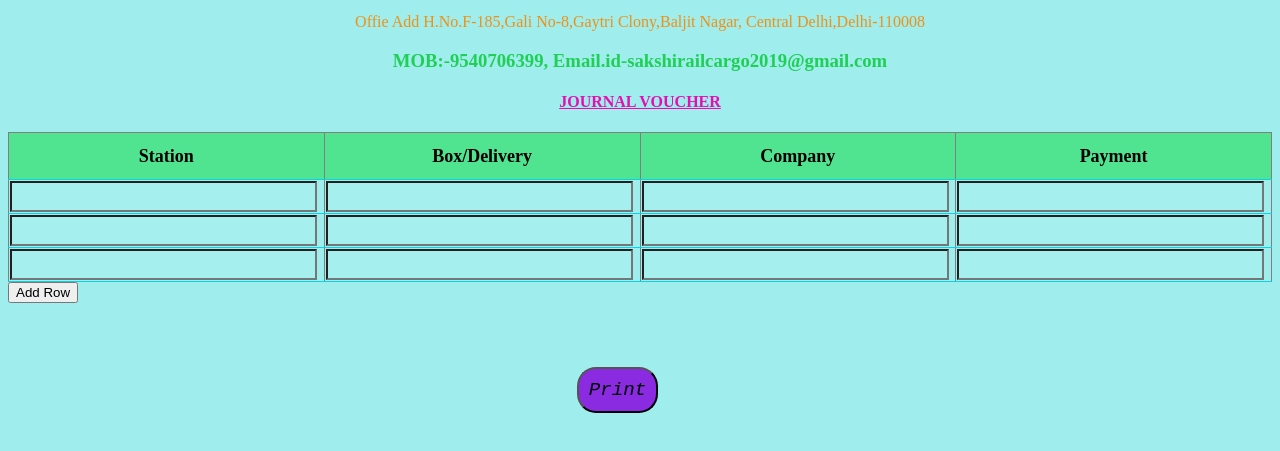
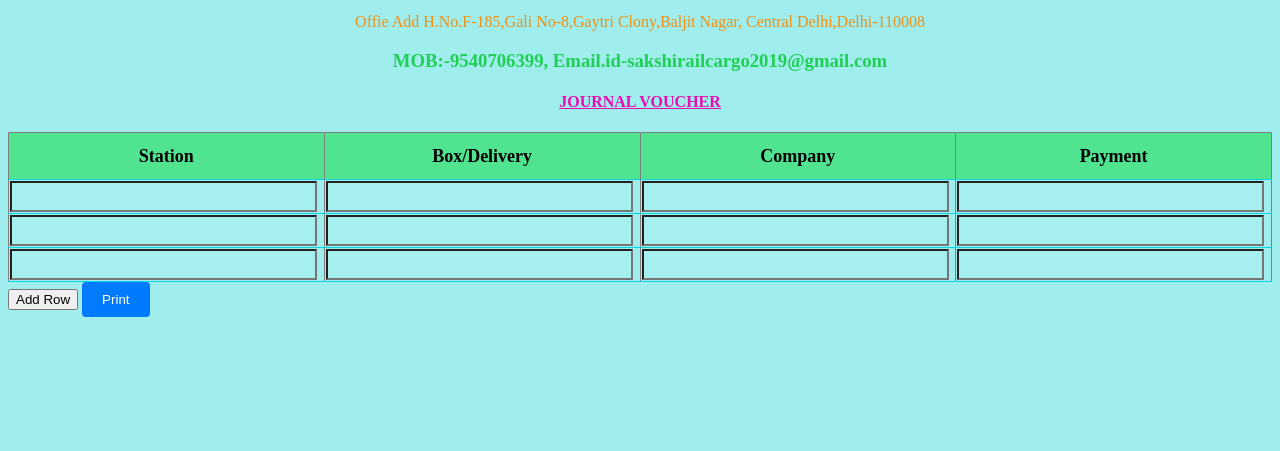
Before and after one commit to Sangamkumarjha/printBill, a plain HTML site: page index.html in a window 1280 px wide. Shown: the part 101-552 px from the top of the page. Drawn offline with Linux system fonts and the light colour scheme.

Commit message:
button commit

```diff
--- a/index.html
+++ b/index.html
@@ -42,7 +42,7 @@
         padding: 3px;
         background-color: rgb(165, 239, 239);
       }
-      .button {
+      /* .button {
         padding: 10px;
         border-radius: 19px;
         position: relative;
@@ -52,6 +52,21 @@
         font-size: larger;
         font-style: italic;
         background-color: blueviolet;
+      } */
+      .button {
+        padding: 10px 20px;
+        background-color: #007bff;
+        color: white;
+        border: none;
+        border-radius: 4px;
+        cursor: pointer;
+      }
+
+      @media print {
+        .button-container,
+        .addRow-container {
+          display: none;
+        }
       }
     </style>
   </head>
@@ -92,9 +107,9 @@
         <td><input type="text" name="name" /></td>
       </tr>
     </table>
-    <button onclick="addRow()">Add Row</button>
+    <div class="button-container">
+      <button class="addRow" onclick="addRow()">Add Row</button>
 
-    <div class="button-container">
       <button class="button" onclick="printTable()">Print</button>
     </div>
     <script>
```
